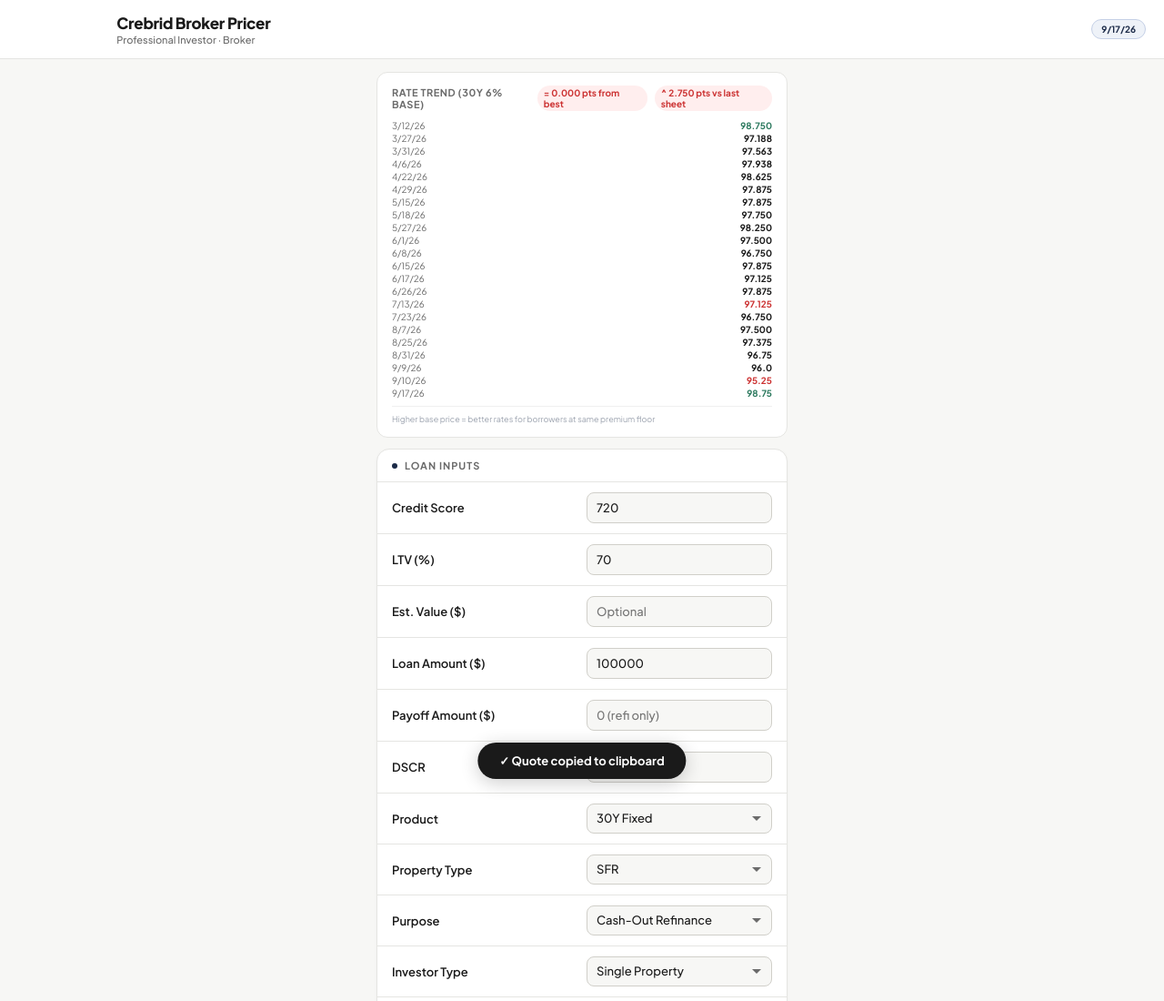
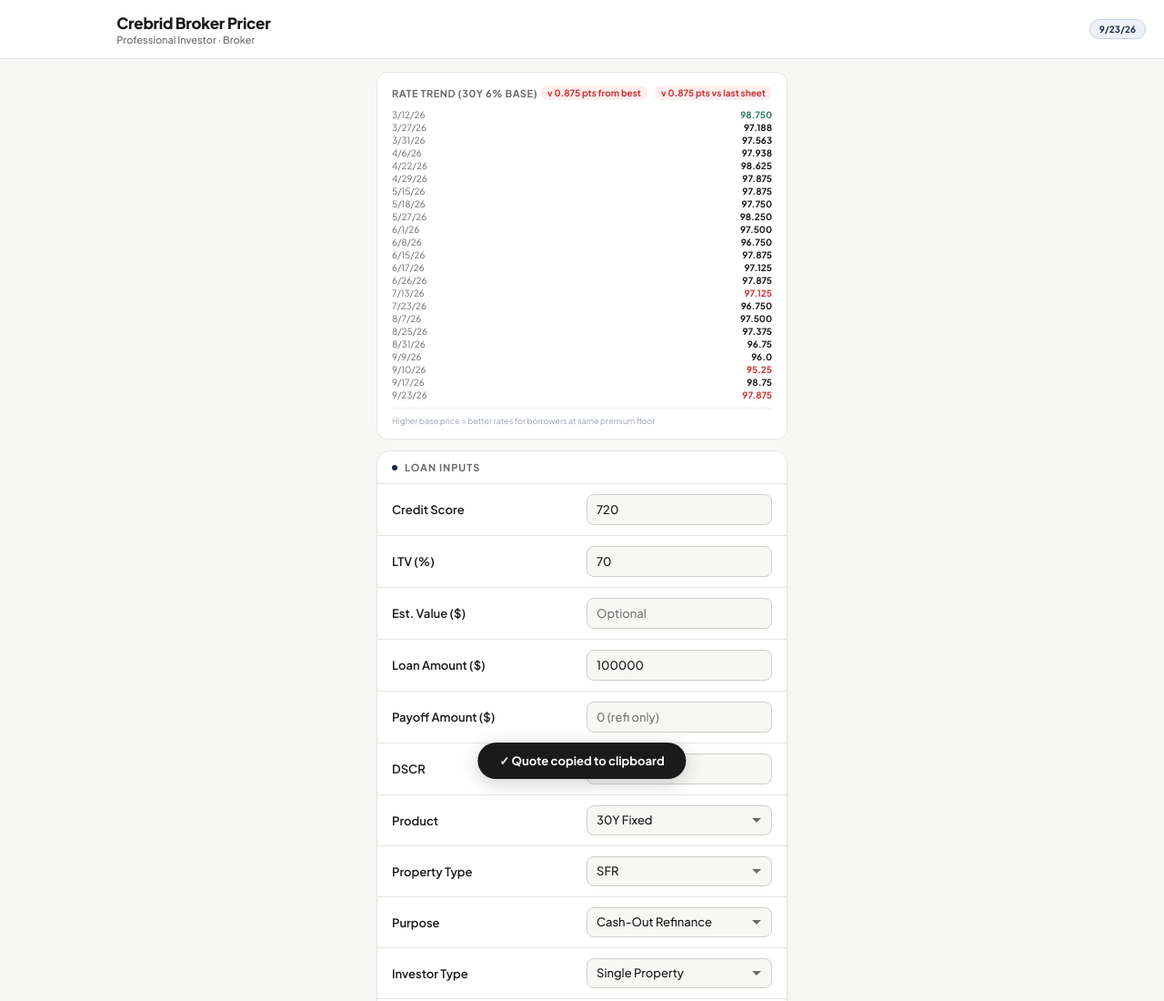
Before and after one commit to Crebrid/CrebridBrokerPricer, a plain HTML site: page index.html in a window 1280 px wide. Shown: the top 1100 px of the page at 91% size. Drawn offline with Linux system fonts and the light colour scheme.

Commit message:
Add files via upload

```diff
--- a/index.html
+++ b/index.html
@@ -409,7 +409,7 @@
     <h1>Crebrid Broker Pricer</h1>
     <p>Professional Investor · Broker</p>
   </div>
-  <div class="date-pill">9/17/26</div>
+  <div class="date-pill">9/23/26</div>
 </header>
 
 <div class="container">
@@ -418,8 +418,8 @@
     <div style="display:flex;justify-content:space-between;align-items:center;margin-bottom:10px;">
       <div style="font-size:11px;font-weight:700;text-transform:uppercase;letter-spacing:0.5px;color:#6B6B6B;">Rate Trend (30Y 6% Base)</div>
       <div style="display:flex;gap:8px;">
-        <span style="font-size:10px;font-weight:700;color:#CC3333;background:#FFEEEE;padding:2px 7px;border-radius:20px;">= 0.000 pts from best</span>
-        <span style="font-size:10px;font-weight:700;color:#CC3333;background:#FFEEEE;padding:2px 7px;border-radius:20px;">^ 2.750 pts vs last sheet</span>
+        <span style="font-size:10px;font-weight:700;color:#CC3333;background:#FFEEEE;padding:2px 7px;border-radius:20px;">v 0.875 pts from best</span>
+        <span style="font-size:10px;font-weight:700;color:#CC3333;background:#FFEEEE;padding:2px 7px;border-radius:20px;">v 0.875 pts vs last sheet</span>
       </div>
     </div>
     <div style="display:flex;justify-content:space-between;margin-bottom:2px;"><span style="color:#6B6B6B;font-size:10px;">3/12/26</span><span style="font-size:10px;font-weight:700;color:#2D7A5F;">98.750</span></div>
@@ -443,7 +443,8 @@
     <div style="display:flex;justify-content:space-between;margin-bottom:2px;"><span style="color:#6B6B6B;font-size:10px;">8/31/26</span><span style="font-size:10px;font-weight:700;color:#1A1A1A;">96.75</span></div>
     <div style="display:flex;justify-content:space-between;margin-bottom:2px;"><span style="color:#6B6B6B;font-size:10px;">9/9/26</span><span style="font-size:10px;font-weight:700;color:#1A1A1A;">96.0</span></div>
     <div style="display:flex;justify-content:space-between;margin-bottom:2px;"><span style="color:#6B6B6B;font-size:10px;">9/10/26</span><span style="font-size:10px;font-weight:700;color:#CC3333;">95.25</span></div>
-        <div style="display:flex;justify-content:space-between;margin-bottom:2px;"><span style="color:#6B6B6B;font-size:10px;">9/17/26</span><span style="font-size:10px;font-weight:700;color:#2D7A5F;">98.75</span></div>
+        <div style="display:flex;justify-content:space-between;margin-bottom:2px;"><span style="color:#6B6B6B;font-size:10px;">9/17/26</span><span style="font-size:10px;font-weight:700;color:#1A1A1A;">98.75</span></div>
+    <div style="display:flex;justify-content:space-between;margin-bottom:2px;"><span style="color:#6B6B6B;font-size:10px;">9/23/26</span><span style="font-size:10px;font-weight:700;color:#CC3333;">97.875</span></div>
     <div style="margin-top:8px;padding-top:8px;border-top:1px solid #F0F0F0;font-size:9px;color:#9CA3AF;">Higher base price = better rates for borrowers at same premium floor</div>
   </div>
 
@@ -1340,9 +1341,9 @@ function printTermSheet() {
 
 // --- DATA --------------------------------------------------------------------
 
-const RATES_30Y = [[6.625,98.75],[6.75,99.5],[6.875,100.25],[7.0,101],[7.125,101.75],[7.25,102.5],[7.375,103.25],[7.5,103.6875],[7.625,104.125],[7.75,104.5625],[7.875,105],[8.0,105.4375],[8.125,105.6875],[8.25,105.9375],[8.375,106.1875],[8.5,106.4375],[8.625,106.6875],[8.75,106.9375],[8.875,107.1875],[9.0,107.4375],[9.125,107.6875],[9.25,107.9375],[9.375,108.1875],[9.5,108.4375],[9.625,108.6875],[9.75,108.9375],[9.875,109.1875],[10.0,109.4375],[10.125,109.6875],[10.25,109.9375],[10.375,110.1875],[10.5,110.4375],[10.625,110.6875],[10.75,110.9375],[10.875,111.1875]];
-
-const RATES_ARM = [[6.625,99.25],[6.75,100],[6.875,100.75],[7.0,101.5],[7.125,102.25],[7.25,103],[7.375,103.75],[7.5,104.1875],[7.625,104.575],[7.75,104.9625],[7.875,105.35],[8.0,105.7375],[8.125,105.9375],[8.25,106.1375],[8.375,106.3875],[8.5,106.6375],[8.625,106.8875],[8.75,107.1375],[8.875,107.3875],[9.0,107.6375],[9.125,107.8875],[9.25,108.1375],[9.375,108.3875],[9.5,108.6375],[9.625,108.8875],[9.75,109.1375],[9.875,109.3875],[10.0,109.6375],[10.125,109.8875],[10.25,110.1375],[10.375,110.3875],[10.5,110.6375],[10.625,110.8875],[10.75,111.1375],[10.875,111.3875]];
+const RATES_30Y = [[6.625,97.875],[6.75,98.625],[6.875,99.375],[7.0,100.125],[7.125,100.875],[7.25,101.625],[7.375,102.375],[7.5,103.125],[7.625,103.5625],[7.75,104],[7.875,104.4375],[8.0,104.875],[8.125,105.3125],[8.25,105.5625],[8.375,105.8125],[8.5,106.0625],[8.625,106.3125],[8.75,106.5625],[8.875,106.8125],[9.0,107.0625],[9.125,107.3125],[9.25,107.5625],[9.375,107.8125],[9.5,108.0625],[9.625,108.3125],[9.75,108.5625],[9.875,108.8125],[10.0,109.0625],[10.125,109.3125],[10.25,109.5625],[10.375,109.8125],[10.5,110.0625],[10.625,110.3125],[10.75,110.5625],[10.875,110.8125]];
+
+const RATES_ARM = [[6.625,98.375],[6.75,99.125],[6.875,99.875],[7.0,100.625],[7.125,101.375],[7.25,102.125],[7.375,102.875],[7.5,103.625],[7.625,104.0125],[7.75,104.4],[7.875,104.7875],[8.0,105.175],[8.125,105.5625],[8.25,105.7625],[8.375,106.0125],[8.5,106.2625],[8.625,106.5125],[8.75,106.7625],[8.875,107.0125],[9.0,107.2625],[9.125,107.5125],[9.25,107.7625],[9.375,108.0125],[9.5,108.2625],[9.625,108.5125],[9.75,108.7625],[9.875,109.0125],[10.0,109.2625],[10.125,109.5125],[10.25,109.7625],[10.375,110.0125],[10.5,110.2625],[10.625,110.5125],[10.75,110.7625],[10.875,111.0125]];
 
 const LTV_COLS = [0.50,0.55,0.60,0.65,0.70,0.75,0.80];
 
@@ -1888,7 +1889,7 @@ function copyToEmail() {
   var t = '';
   t += 'CREBRID -- DSCR LOAN QUOTE\n';
   t += 'Date: ' + new Date().toLocaleDateString('en-US',{month:'long',day:'numeric',year:'numeric'}) + '\n';
-  t += 'Rate Sheet: 9/17/26\n';
+  t += 'Rate Sheet: 9/23/26\n';
   t += '\n';
   t += 'RATE TREND (30Y Fixed - 6% Base Price)\n';
   t += '  6/1/26:  98.625\n';
```
